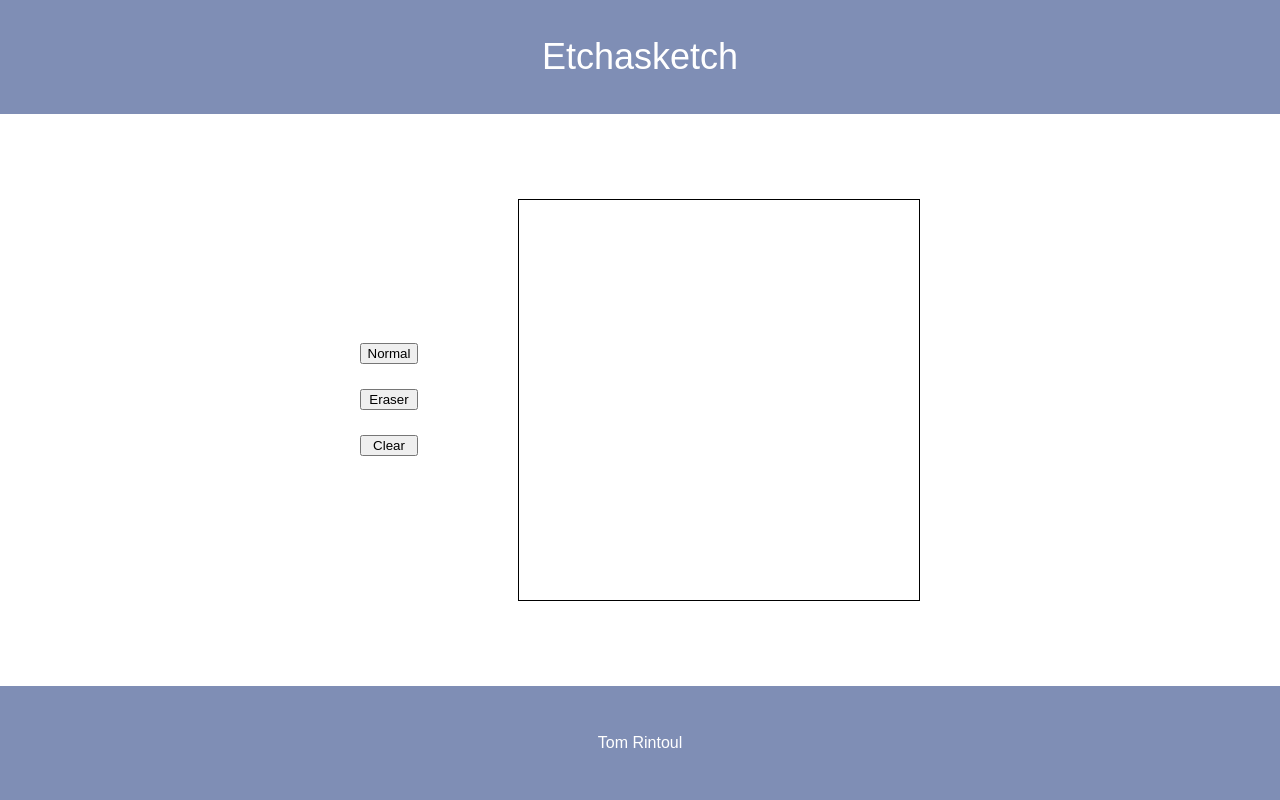
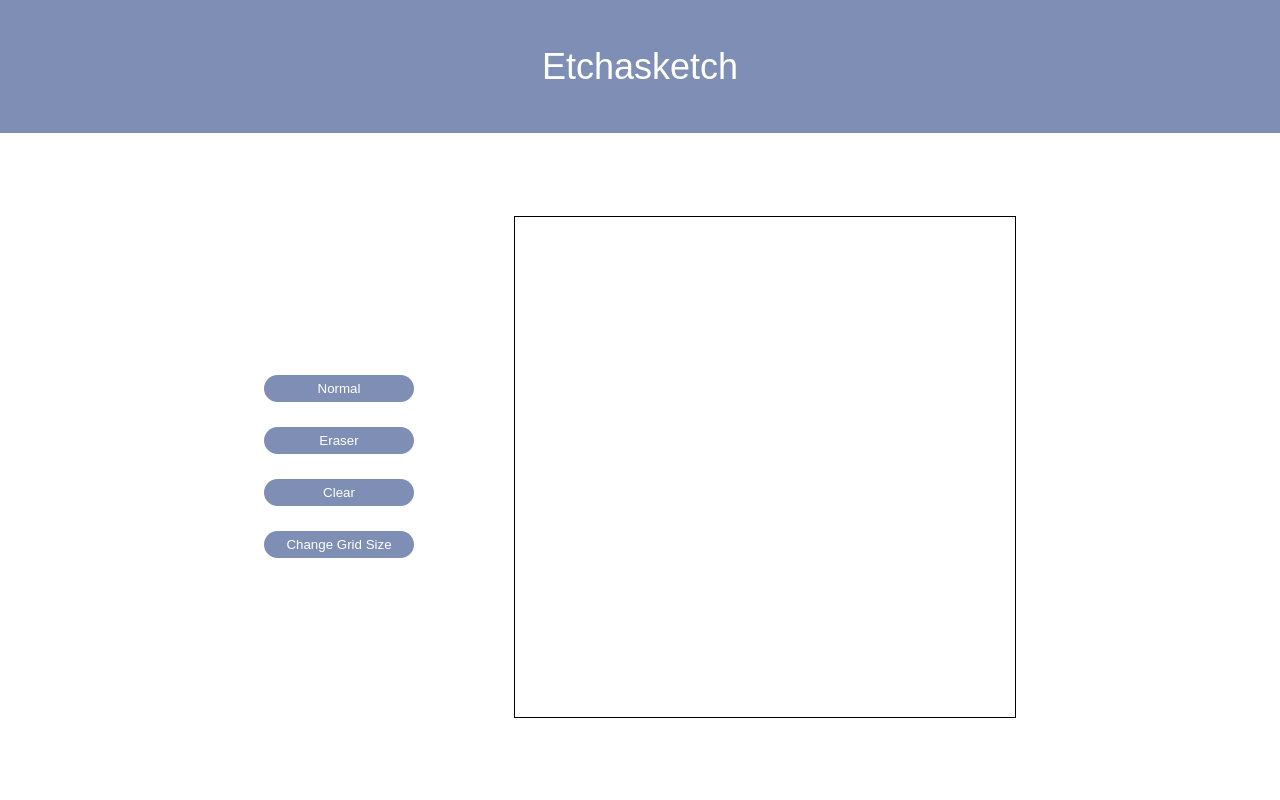
Before and after one commit to tomr345/etchasketch, a plain HTML site: page index.html in a window 1280 px wide. Drawn offline with Linux system fonts and the light colour scheme.

Commit message:
fixed changing grid size!

```diff
--- a/index.html
+++ b/index.html
@@ -16,10 +16,10 @@
                 <button id="normal">Normal</button>
                 <button id="eraser">Eraser</button>
                 <button id="clear">Clear</button>
+                <button id="size">Change Grid Size</button>
             </div>
             <div class="grid"></div>
         </div>
-        <div class="footer">Tom Rintoul</div>
     </div>
 </body>
 </html>
--- a/javascript.js
+++ b/javascript.js
@@ -1,13 +1,16 @@
 let newColour = "";
+let DEFAULT_SIZE = 16;
+let newSize = "";
 
-function createGrid() {
+function createGrid(size) {
     const gridContainer = document.querySelector(".grid");
-    gridContainer.style.gridTemplateColumns = `repeat(16, 1fr)`;
-    gridContainer.style.gridTemplateRows = `repeat(16, 1fr)`;
+    newSize = size;
+    gridContainer.style.gridTemplateColumns = `repeat(${newSize}, 1fr)`;
+    gridContainer.style.gridTemplateRows = `repeat(${newSize}, 1fr)`;
     gridContainer.style.borderColor = "black";
     gridContainer.style.borderWidth = "thin";
 
-    for (let i = 0; i < 16*16; i++) {
+    for (let i = 0; i < newSize*newSize; i++) {
         const div = document.createElement("div");
         div.classList.add('grid-item');
         gridContainer.appendChild(div);
@@ -20,31 +23,47 @@ function updateColour(colour) {
 }
 
 function fillSquares(colour) {
-    console.log(squares);
-    squares.forEach((square) => {
-        square.addEventListener('mouseover', e => {
+    // console.log(squares);
+
+    // squares.forEach((square) => {
+    //     square.addEventListener('mouseover', e => {
+    //         e.target.style.backgroundColor = `${colour}`;
+    //     });
+    // });
+
+    const newGrid = document.querySelectorAll('.grid-item');
+    newGrid.forEach((grid) => {
+        grid.addEventListener('mouseover', e => {
             e.target.style.backgroundColor = `${colour}`;
-        });
-    });
+        })
+    })
 }
 
 function clearGrid() {
-    squares.forEach((square) => square.style.backgroundColor = "white");
+    grid.innerHTML = '';
+    createGrid(newSize);
 }
 
 //actually running the etchasketch
 
-createGrid();
+createGrid(DEFAULT_SIZE);
 
 const normalBtn = document.getElementById('normal');
 const eraserBtn = document.getElementById('eraser');
 const clearBtn = document.getElementById('clear');
+const changeBtn = document.getElementById('size');
 const squares = document.querySelectorAll('.grid-item');
+const grid = document.querySelector('.grid');
 
 normalBtn.addEventListener('click', () => {
-    updateColour("black");
+    updateColour("#7f8eb5");
 });
 eraserBtn.addEventListener('click', () => {
     updateColour("white");
 });
 clearBtn.addEventListener('click', clearGrid);
+changeBtn.addEventListener('click', () => {
+    let answer = prompt("Enter new grid size:");
+    clearGrid();
+    createGrid(answer);
+})
--- a/style.css
+++ b/style.css
@@ -11,10 +11,19 @@ body {
     padding: 0;
 }
 
+button {
+    padding: 6px;
+    color: white;
+    background-color: #7f8eb5;
+    border: none;
+    border-radius: 15px;
+    width: 150px;
+}
+
 .container {
     min-height: 100vh;
     display: grid;
-    grid-template-rows: 1fr 5fr 1fr;
+    grid-template-rows: 1fr 5fr;
 }
 
 .main {
@@ -33,22 +42,19 @@ body {
 
 .grid {
     display: grid;
-    height: 400px;
-    width: 400px;
+    height: 500px;
+    width: 500px;
     border: 2px solid black;
 }
 
-.header, .footer {
+.header{
     background-color: #7f8eb5;
     display: flex;
     justify-content: center;
     align-items: center;
+    font-size: 36px;
 }
 
 .grid-item {
     border: solid;
 }
-
-.header {
-    font-size: 36px;
-}
```
